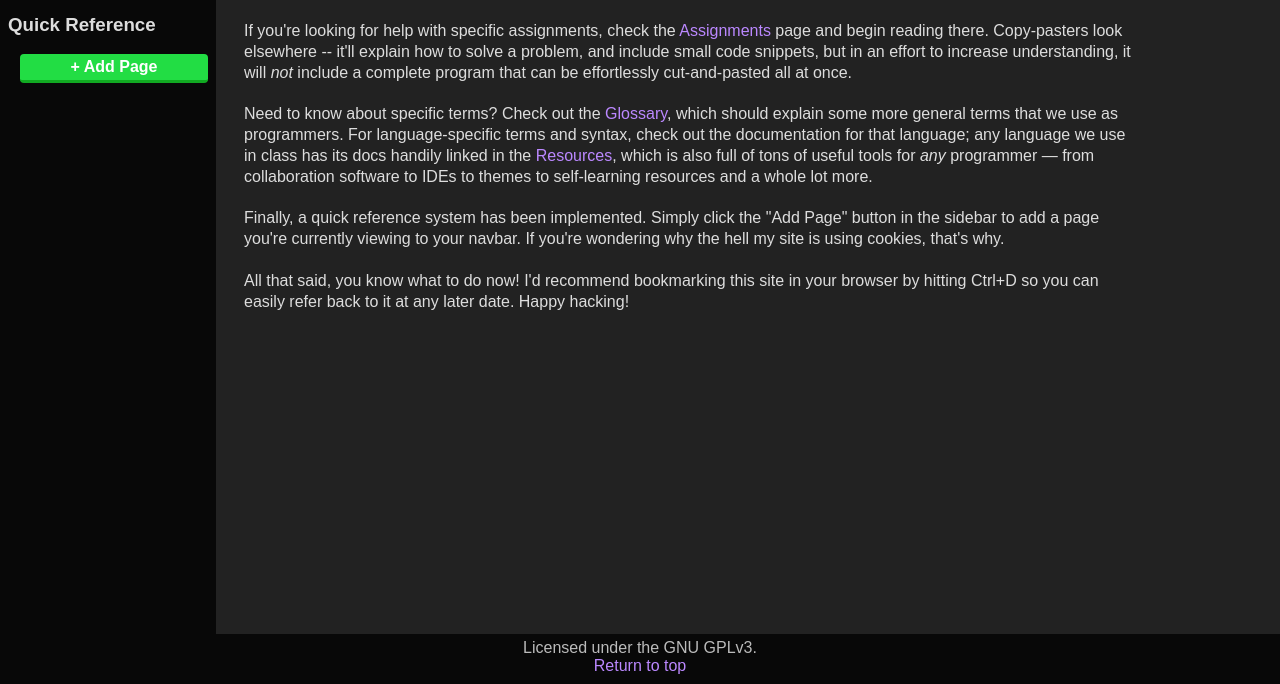
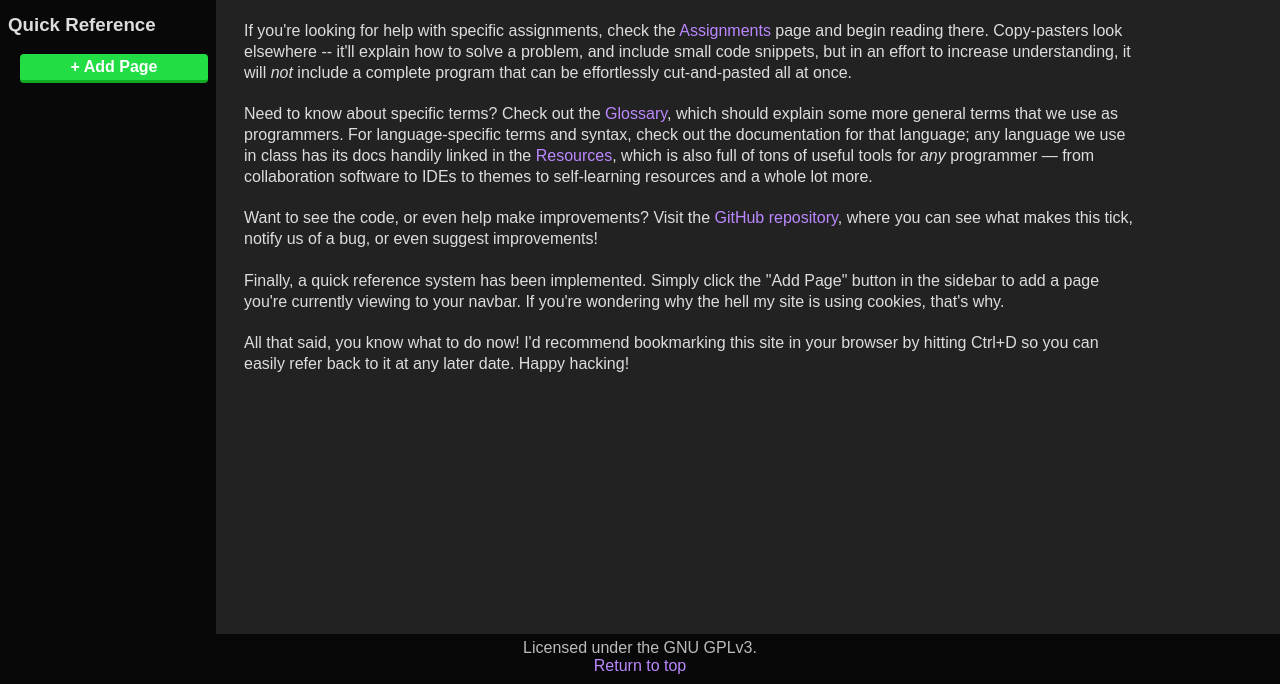
Before and after one commit to cvcc-psd-2018/giving-tree, a plain HTML site: page index.html in a window 1280 px wide. Shown: the part 116-800 px from the top of the page. Drawn offline with Linux system fonts and the light colour scheme.

Commit message:
Added link to repo on homepage.

```diff
--- a/index.html
+++ b/index.html
@@ -50,6 +50,8 @@
         <br /><br />
         Need to know about specific terms? Check out the <a href="/giving-tree/glossary/">Glossary</a>, which should explain some more general terms that we use as programmers. For language-specific terms and syntax, check out the documentation for that language; any language we use in class has its docs handily linked in the <a href="/giving-tree/resources/">Resources</a>, which is also full of tons of useful tools for <em>any</em> programmer &mdash; from collaboration software to IDEs to themes to self-learning resources and a whole lot more.
         <br /><br />
+        Want to see the code, or even help make improvements? Visit the <a href="https://github.com/cvcc-psd-2018/giving-tree.git">GitHub repository</a>, where you can see what makes this tick, notify us of a bug, or even suggest improvements!
+        <br /><br />
         Finally, a quick reference system has been implemented. Simply click the "Add Page" button in the sidebar to add a page you're currently viewing to your navbar. If you're wondering why the hell my site is using cookies, that's why.
         <br /><br />
         All that said, you know what to do now! I'd recommend bookmarking this site in your browser by hitting Ctrl+D so you can easily refer back to it at any later date. Happy hacking!
```
